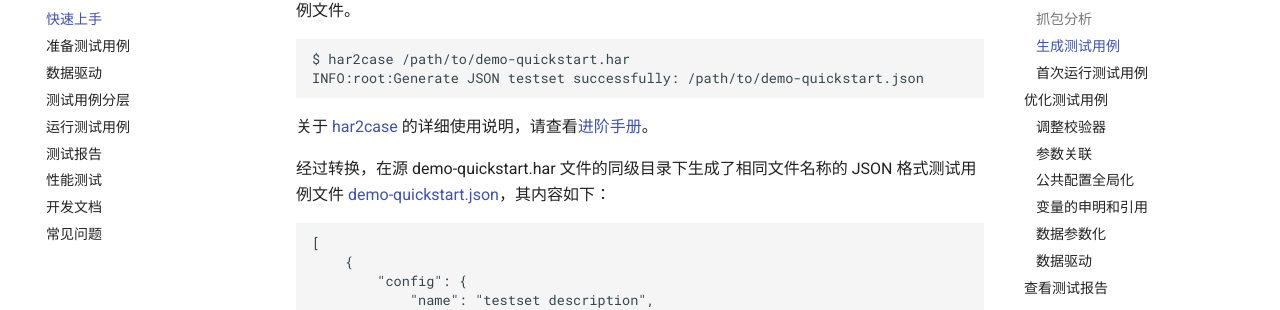
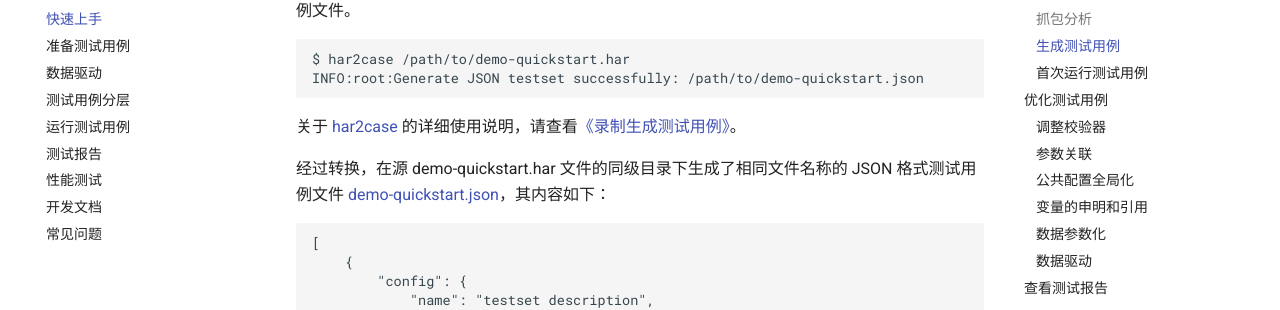
Before and after one commit to httprunner/docs-v1x, an MkDocs documentation site: the page built from docs/quickstart.md, in a window 1280 px wide and 900 px high, scrolled down 2186 px. Shown: the part 143-453 px from the top of the window. Built offline with MkDocs 1.6.1 and Material for MkDocs 9.7.7, drawn with Linux system fonts in a browser that asks for light colours; old or Windows-style settings are respelled for this version of MkDocs.

Commit message:
fix incorrect link

````diff
--- a/docs/quickstart.md
+++ b/docs/quickstart.md
@@ -49,7 +49,7 @@
 INFO:root:Generate JSON testset successfully: /path/to/demo-quickstart.json
 ```
 
-关于 [har2case][har2case] 的详细使用说明，请查看[进阶手册](/advanced/#_2)。
+关于 [har2case][har2case] 的详细使用说明，请查看[《录制生成测试用例》](/prepare-test/#_1)。
 
 经过转换，在源 demo-quickstart.har 文件的同级目录下生成了相同文件名称的 JSON 格式测试用例文件 [demo-quickstart.json](data/demo-quickstart.json)，其内容如下：
 
````
